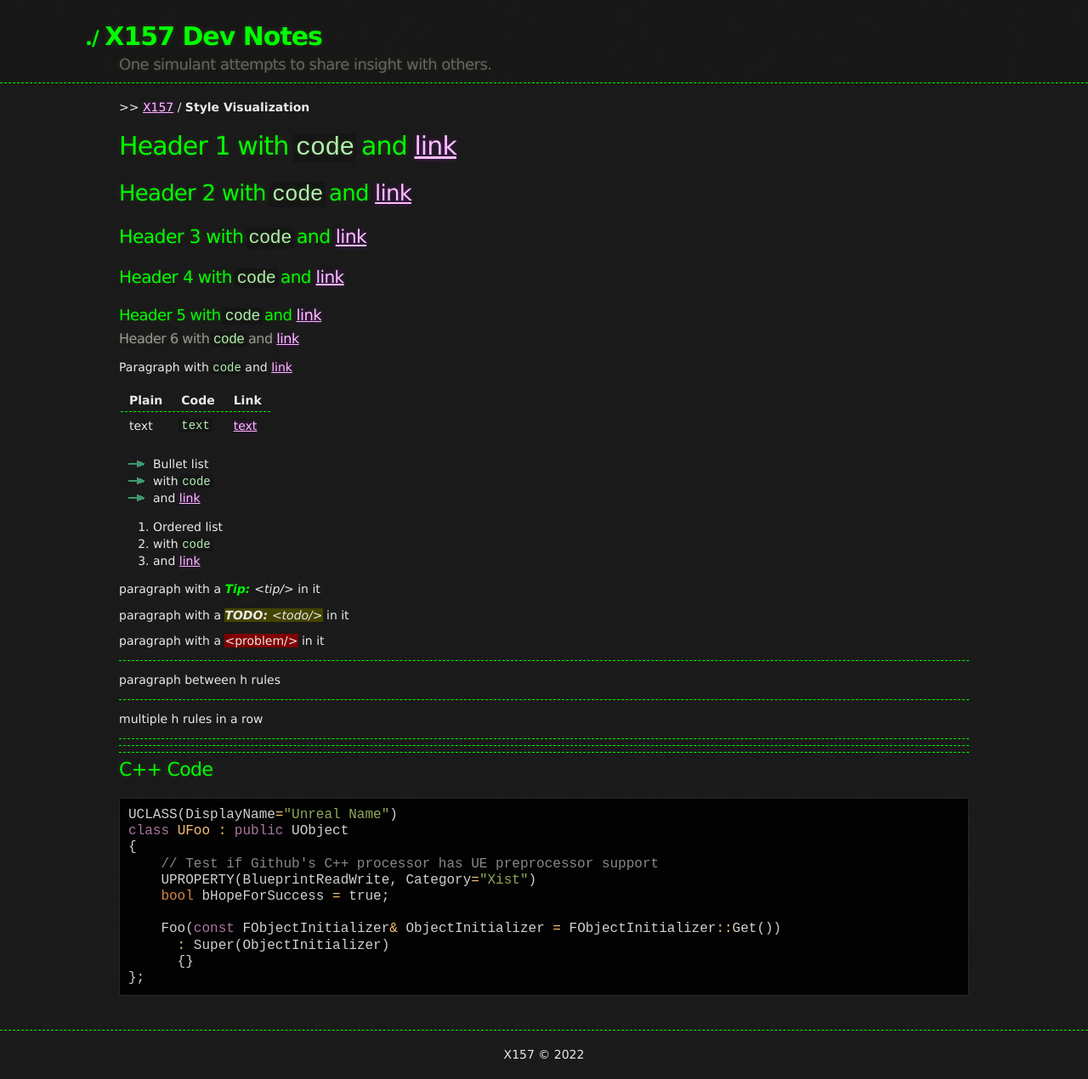
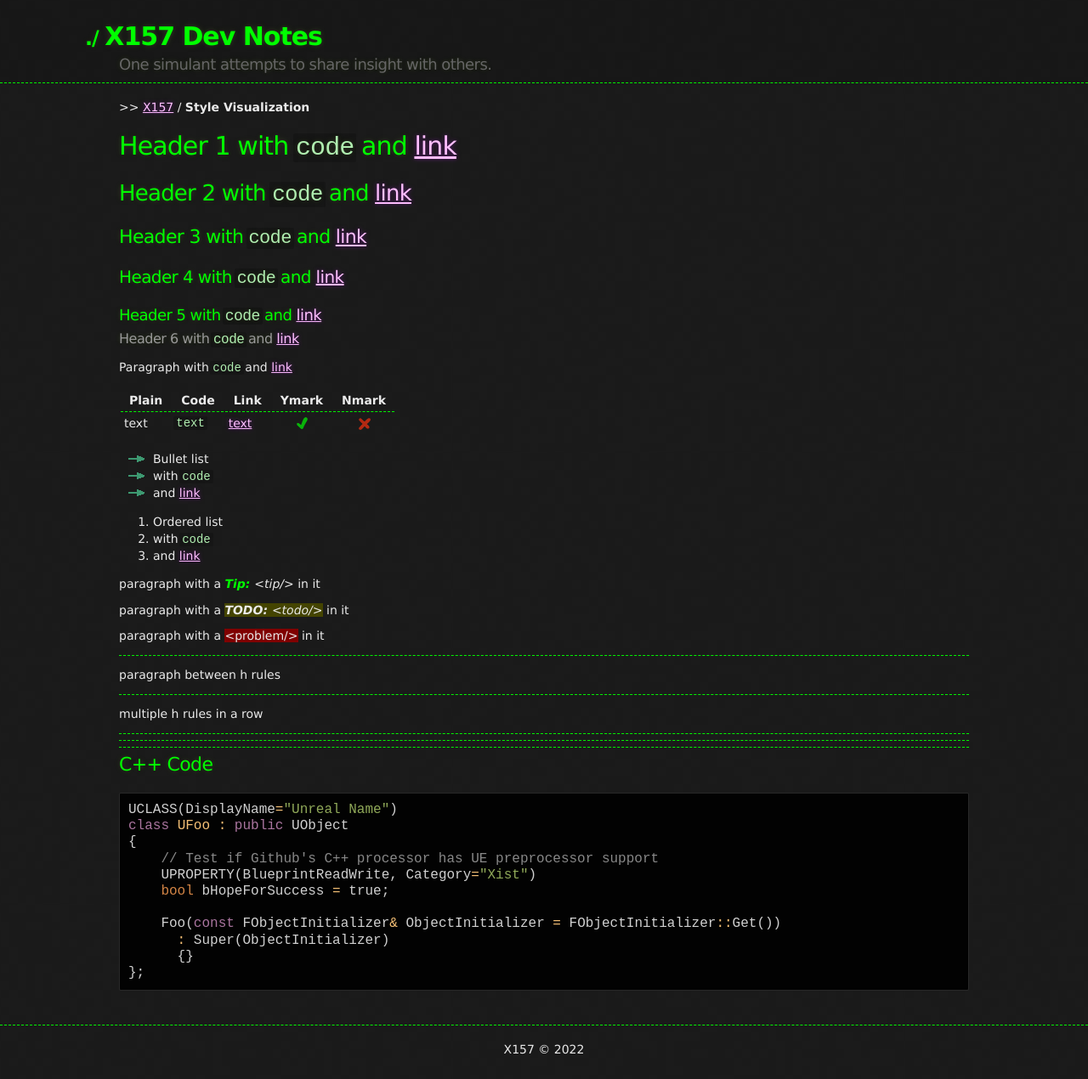
Before and after one commit to x157/x157.github.io, a Jekyll site: the page built from style.md, in a window 1280 px wide. Shown: the whole page at 85% size. Built offline with Jekyll 4.4.1, drawn with Linux system fonts in a browser that asks for light colours.

Commit message:
Added Ymark & Nmark images for table checks and Xs

```diff
--- a/assets/css/style.scss
+++ b/assets/css/style.scss
@@ -255,7 +255,13 @@
 }
 
 td {
-  padding: 5px 10px
+  padding: 2px 4px
+}
+
+td img {
+  display: block;
+  margin-left: auto;
+  margin-right: auto;
 }
 
 hr {
--- a/style.md
+++ b/style.md
@@ -13,9 +13,9 @@
 
 Paragraph with `code` and [link](./)
 
-| Plain      | Code   | Link       |
-|------------|--------|------------|
-| text       | `text` | [text](./) |
+| Plain | Code   | Link       | Ymark                            | Nmark                           |
+|-------|--------|------------|----------------------------------|---------------------------------|
+| text  | `text` | [text](./) | ![yes](/assets/images/Ymark.png) | ![no](/assets/images/Nmark.png) |
 
 - Bullet list
 - with `code`
```
Also changed, not shown: assets/images/Nmark.png (added), assets/images/Ymark.png (added).
